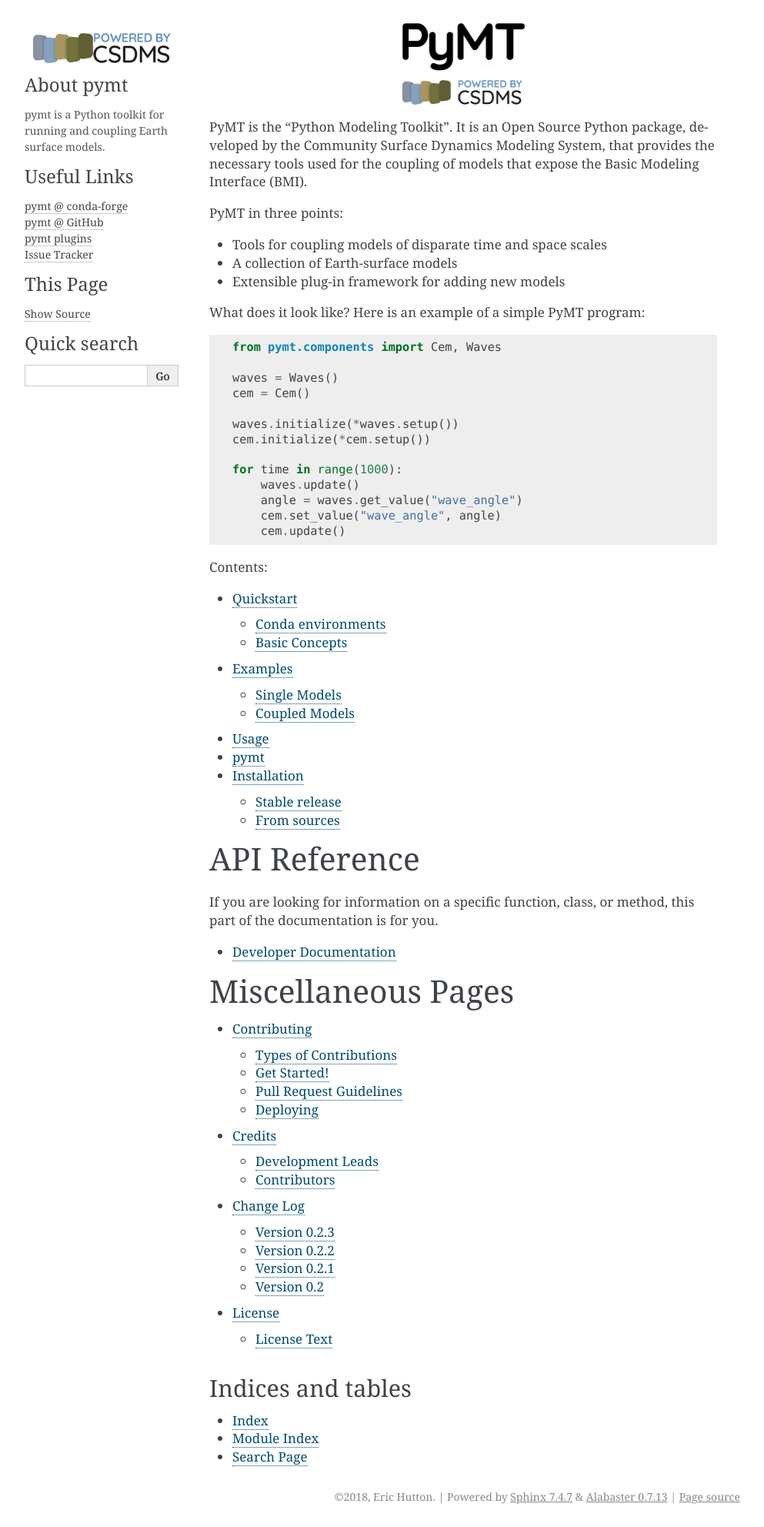
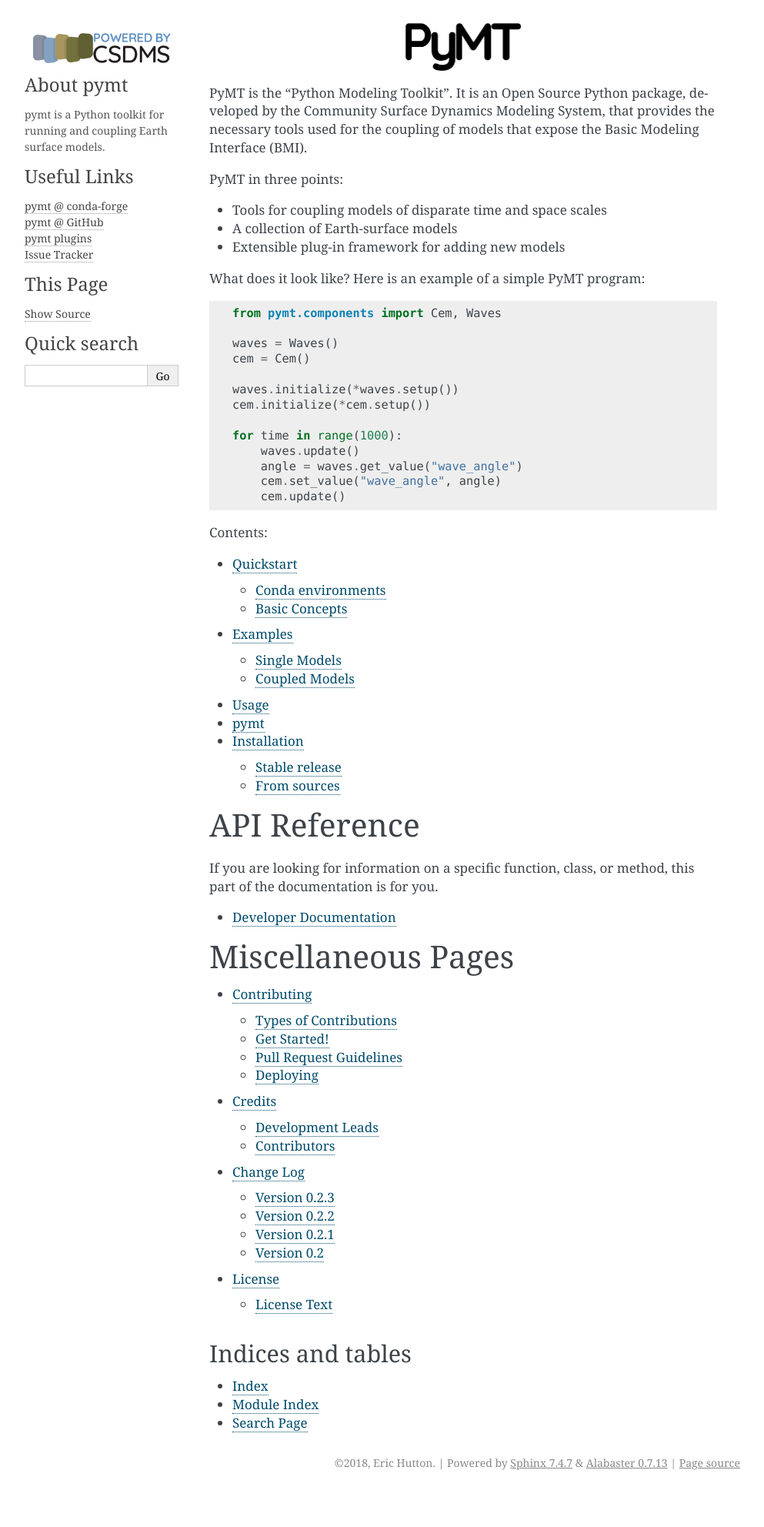
Before and after one commit to csdms/pymt, a Sphinx documentation site: the page built from docs/index.rst, in a window 1280 px wide. Shown: the whole page at 77% size, without its empty margins (148-1141 px from the left). Built offline with Sphinx 7.4.7, drawn with Linux system fonts in a browser that asks for light colours; pages that are not in the unit, such as notebooks, are missing from menus; after the commit the page ends 1940 px from its top, so only the background shows below that.

Commit message:
Use PyMT text logo.

```diff
--- a/docs/index.rst
+++ b/docs/index.rst
@@ -1,4 +1,4 @@
-.. image:: _static/pymt-logo-header.png
+.. image:: _static/pymt-logo-header-text.png
     :align: center
     :scale: 50%
     :alt: Python Modeling Tool
```
